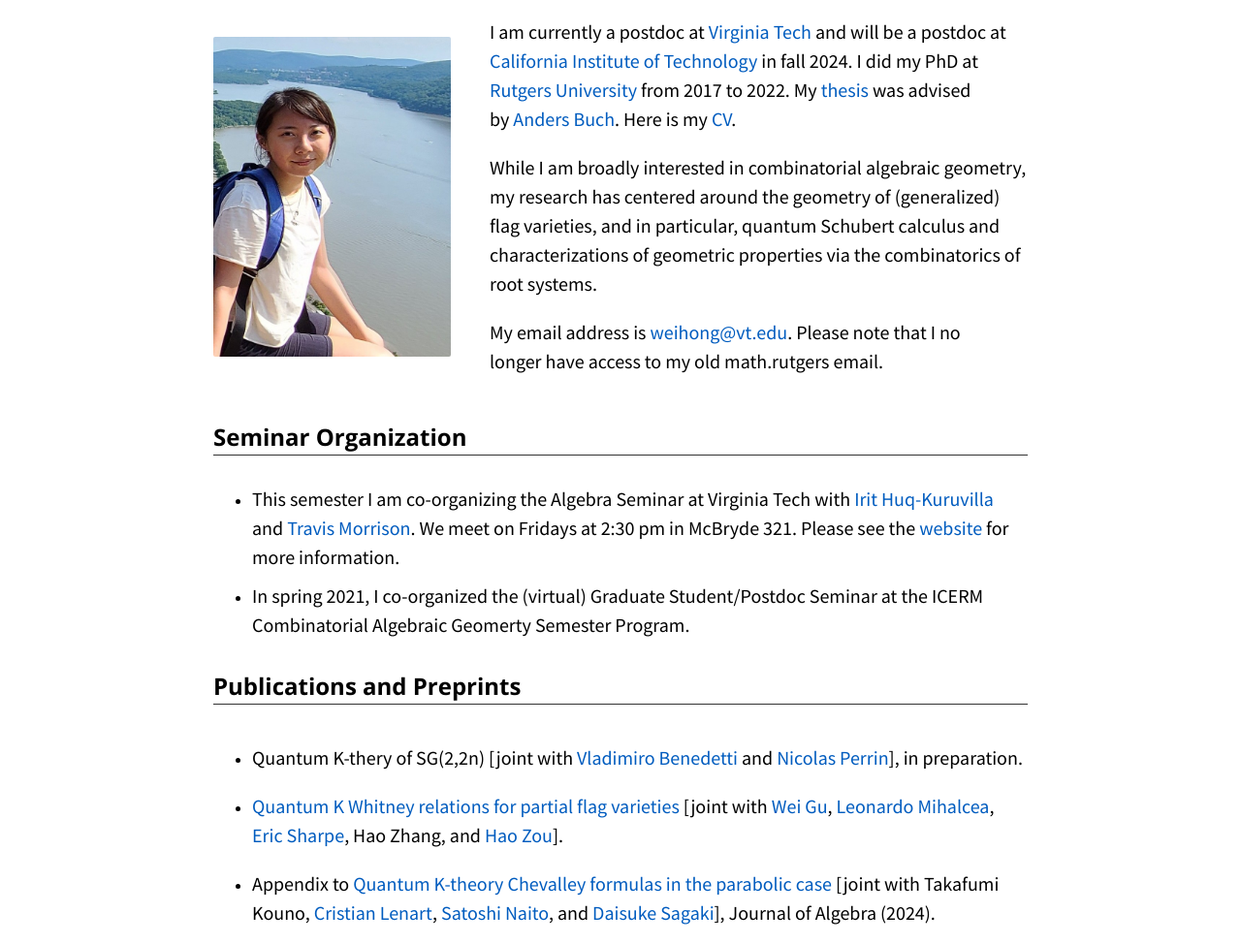
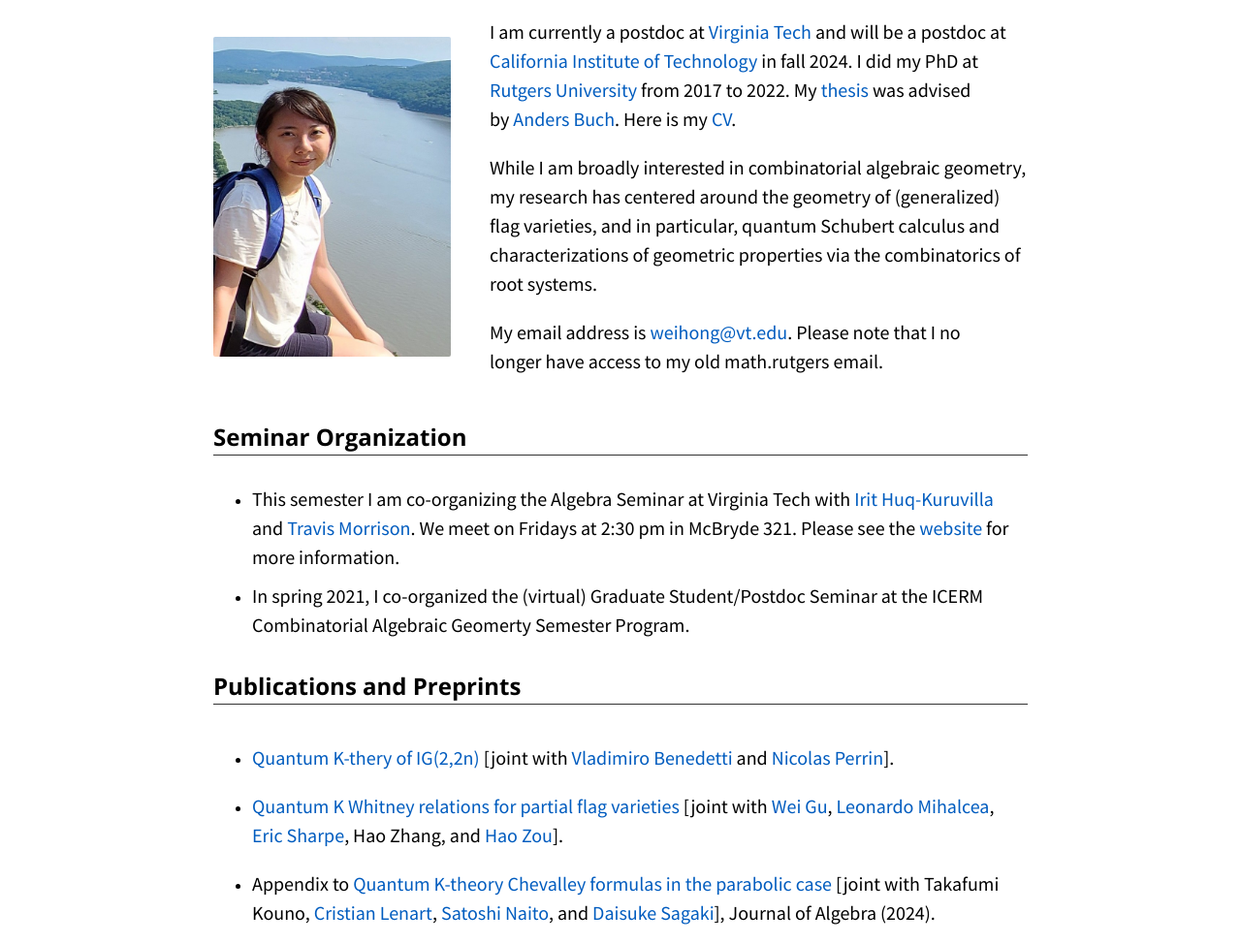
Before and after one commit to weihong-xu/weihong-xu.github.io, a plain HTML site: page index.html in a window 1280 px wide. Shown: the part 73-1047 px from the top of the page at 97% size. Drawn offline with nearby package versions, Linux system fonts and the light colour scheme.

Commit message:
updated preprint

```diff
--- a/index.html
+++ b/index.html
@@ -63,7 +63,7 @@
             <h2>Publications and Preprints</h2>
 	    <hr>
 	    <ul>
-        <li><p class="text-large">Quantum K-thery of SG(2,2n) [joint with <a href="https://sites.google.com/site/webpagevladimirobenedetti">Vladimiro Benedetti</a> and <a href="https://perso.pages.math.cnrs.fr/users/nicolas.perrin/">Nicolas Perrin</a>], in preparation.</p></li>
+        <li><p class="text-large"><a href="https://arxiv.org/abs/2402.12003">Quantum K-thery of IG(2,2n)</a> [joint with <a href="https://sites.google.com/site/webpagevladimirobenedetti">Vladimiro Benedetti</a> and <a href="https://perso.pages.math.cnrs.fr/users/nicolas.perrin/">Nicolas Perrin</a>].</p></li>
 
         <li><p class="text-large"><a href="https://arxiv.org/abs/2310.03826">Quantum K Whitney relations for partial flag varieties</a> [joint with <a href="https://scholar.google.com/citations?user=sfRkNncAAAAJ&hl=en">Wei Gu</a>, <a href="https://personal.math.vt.edu//lmihalce/">Leonardo Mihalcea</a>, <a href="http://www1.phys.vt.edu/~ersharpe/">Eric Sharpe</a>, Hao Zhang, and <a href="https://inspirehep.net/authors/1056827">Hao Zou</a>].</p></li>
 
```
